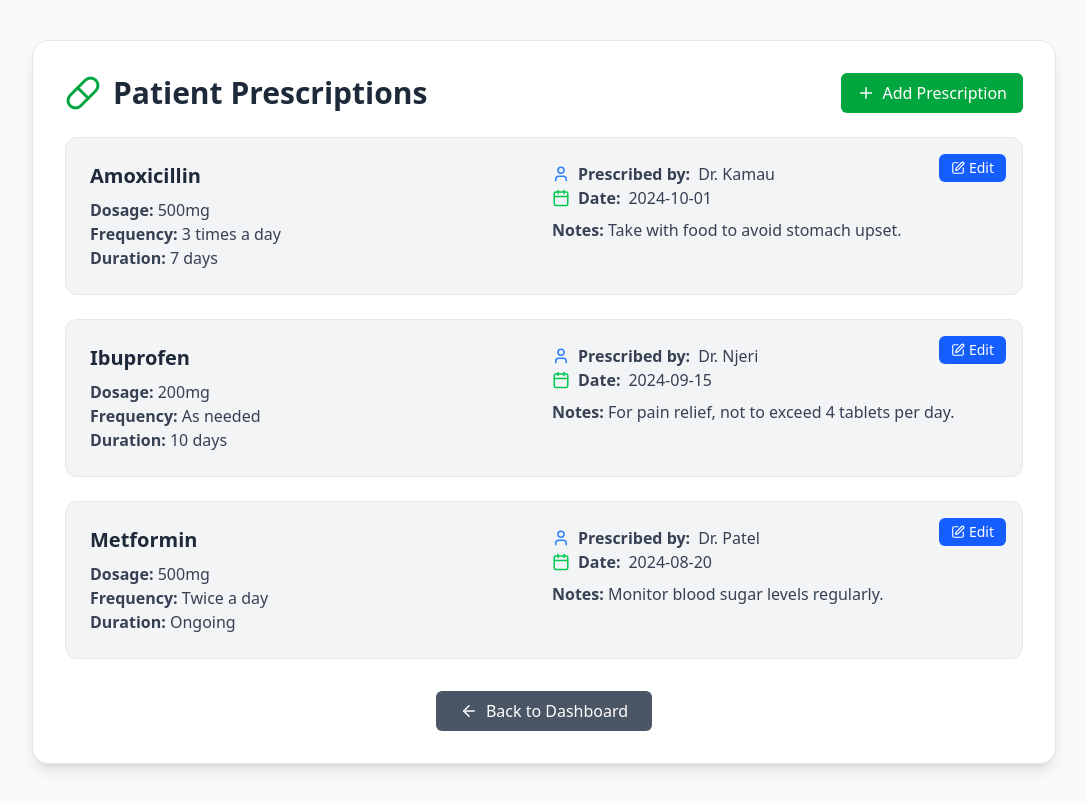
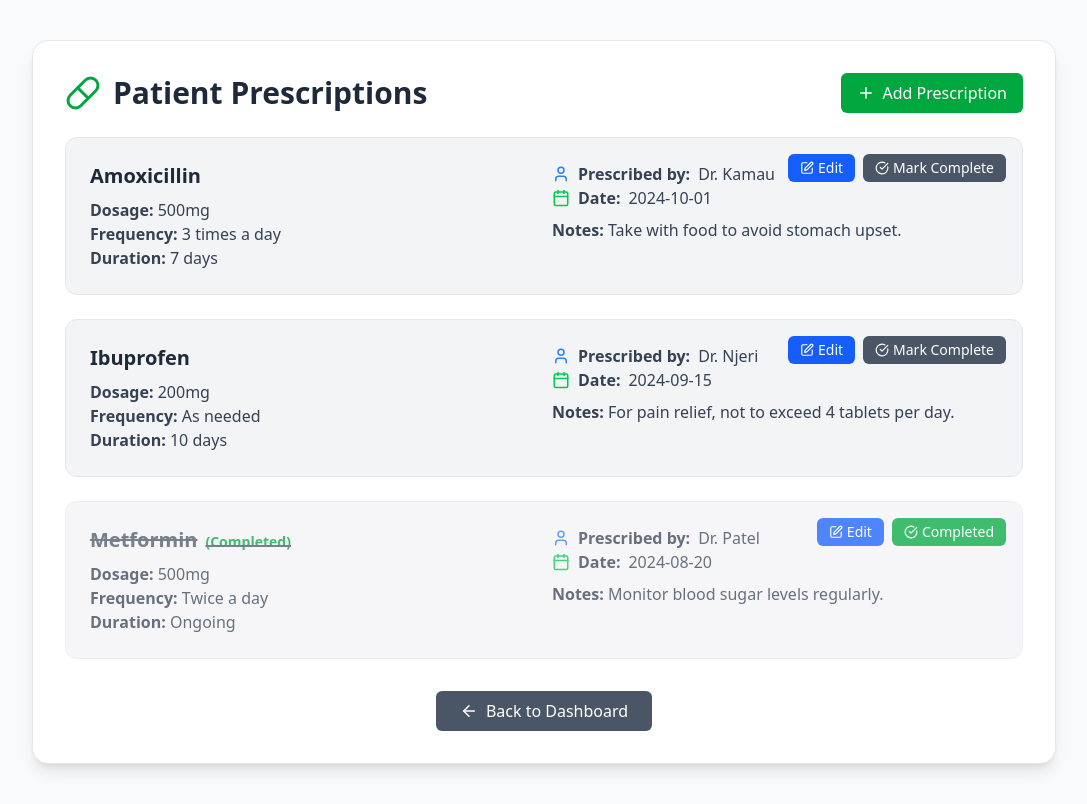
Before and after one commit to BrilliantKimari/Medi_chain-Frontend, a React (Vite) app in the folder medichain-frontend/: page /prescriptions in a window 1280 px wide. Shown: the whole page, without its empty margins (96-1183 px from the left). Built offline with nearby package versions, Linux system fonts and the light colour scheme.

Commit message:
Add mark as completed functionality for prescriptions

```diff
--- a/medichain-frontend/src/pages/PrescriptionPage.jsx
+++ b/medichain-frontend/src/pages/PrescriptionPage.jsx
@@ -1,5 +1,5 @@
 import { useState } from "react";
-import { Pill, Calendar, User, Plus, Edit, ArrowLeft, X } from "lucide-react";
+import { Pill, Calendar, User, Plus, Edit, ArrowLeft, X, CheckCircle } from "lucide-react";
 import { Link } from "react-router-dom";
 
 export default function PrescriptionPage() {
@@ -13,7 +13,8 @@ export default function PrescriptionPage() {
       duration: "7 days",
       prescribedBy: "Dr. Kamau",
       date: "2024-10-01",
-      notes: "Take with food to avoid stomach upset."
+      notes: "Take with food to avoid stomach upset.",
+      completed: false
     },
     {
       id: 2,
@@ -23,7 +24,8 @@ export default function PrescriptionPage() {
       duration: "10 days",
       prescribedBy: "Dr. Njeri",
       date: "2024-09-15",
-      notes: "For pain relief, not to exceed 4 tablets per day."
+      notes: "For pain relief, not to exceed 4 tablets per day.",
+      completed: false
     },
     {
       id: 3,
@@ -33,7 +35,8 @@ export default function PrescriptionPage() {
       duration: "Ongoing",
       prescribedBy: "Dr. Patel",
       date: "2024-08-20",
-      notes: "Monitor blood sugar levels regularly."
+      notes: "Monitor blood sugar levels regularly.",
+      completed: true
     }
   ]);
 
@@ -46,7 +49,8 @@ export default function PrescriptionPage() {
     duration: "",
     prescribedBy: "",
     date: "",
-    notes: ""
+    notes: "",
+    completed: false
   });
 
   const handleAddPrescription = () => {
@@ -57,7 +61,8 @@ export default function PrescriptionPage() {
       duration: "",
       prescribedBy: "",
       date: "",
-      notes: ""
+      notes: "",
+      completed: false
     });
     setShowAddForm(true);
   };
@@ -97,8 +102,15 @@ export default function PrescriptionPage() {
       duration: "",
       prescribedBy: "",
       date: "",
-      notes: ""
+      notes: "",
+      completed: false
     });
+  };
+
+  const handleMarkCompleted = (id) => {
+    setPrescriptions(prescriptions.map(p =>
+      p.id === id ? { ...p, completed: !p.completed } : p
+    ));
   };
 
   return (
@@ -224,17 +236,33 @@ export default function PrescriptionPage() {
         {/* Prescriptions List */}
         <div className="space-y-6">
           {prescriptions.map((prescription) => (
-            <div key={prescription.id} className="bg-gray-100 p-6 rounded-xl border border-gray-200 relative">
+            <div key={prescription.id} className={`bg-gray-100 p-6 rounded-xl border border-gray-200 relative ${prescription.completed ? 'opacity-75' : ''}`}>
+              <div className="absolute top-4 right-4 flex gap-2">
                 <button
                   onClick={() => handleEditPrescription(prescription)}
-                className="absolute top-4 right-4 bg-blue-600 text-white px-3 py-1 rounded-md hover:bg-blue-700 flex items-center gap-1 text-sm"
+                  className="bg-blue-600 text-white px-3 py-1 rounded-md hover:bg-blue-700 flex items-center gap-1 text-sm"
                 >
                   <Edit size={14} />
                   Edit
                 </button>
+                <button
+                  onClick={() => handleMarkCompleted(prescription.id)}
+                  className={`px-3 py-1 rounded-md flex items-center gap-1 text-sm ${
+                    prescription.completed
+                      ? 'bg-green-600 text-white hover:bg-green-700'
+                      : 'bg-gray-600 text-white hover:bg-gray-700'
+                  }`}
+                >
+                  <CheckCircle size={14} />
+                  {prescription.completed ? 'Completed' : 'Mark Complete'}
+                </button>
+              </div>
               <div className="grid md:grid-cols-2 gap-4">
                 <div>
-                  <h2 className="text-xl font-semibold text-gray-800 mb-2">{prescription.medication}</h2>
+                  <h2 className={`text-xl font-semibold mb-2 ${prescription.completed ? 'line-through text-gray-600' : 'text-gray-800'}`}>
+                    {prescription.medication}
+                    {prescription.completed && <span className="ml-2 text-green-600 text-sm">(Completed)</span>}
+                  </h2>
                   <p className="text-gray-700"><strong>Dosage:</strong> {prescription.dosage}</p>
                   <p className="text-gray-700"><strong>Frequency:</strong> {prescription.frequency}</p>
                   <p className="text-gray-700"><strong>Duration:</strong> {prescription.duration}</p>
```
Lines whose indentation alone changed are shown as unchanged.
